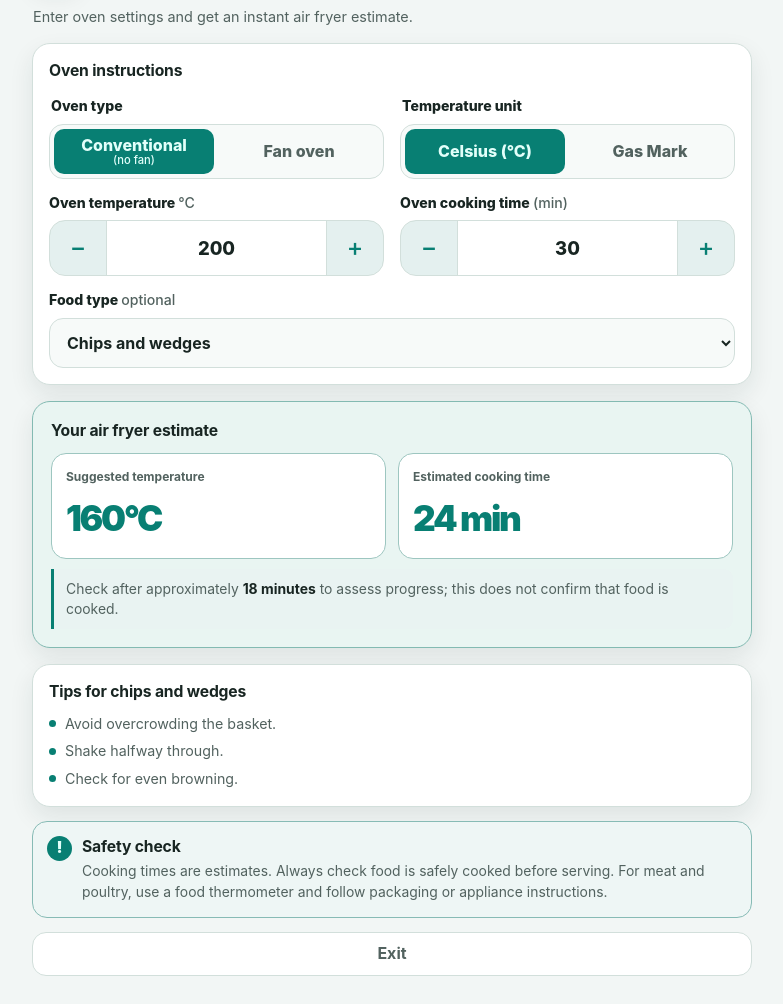
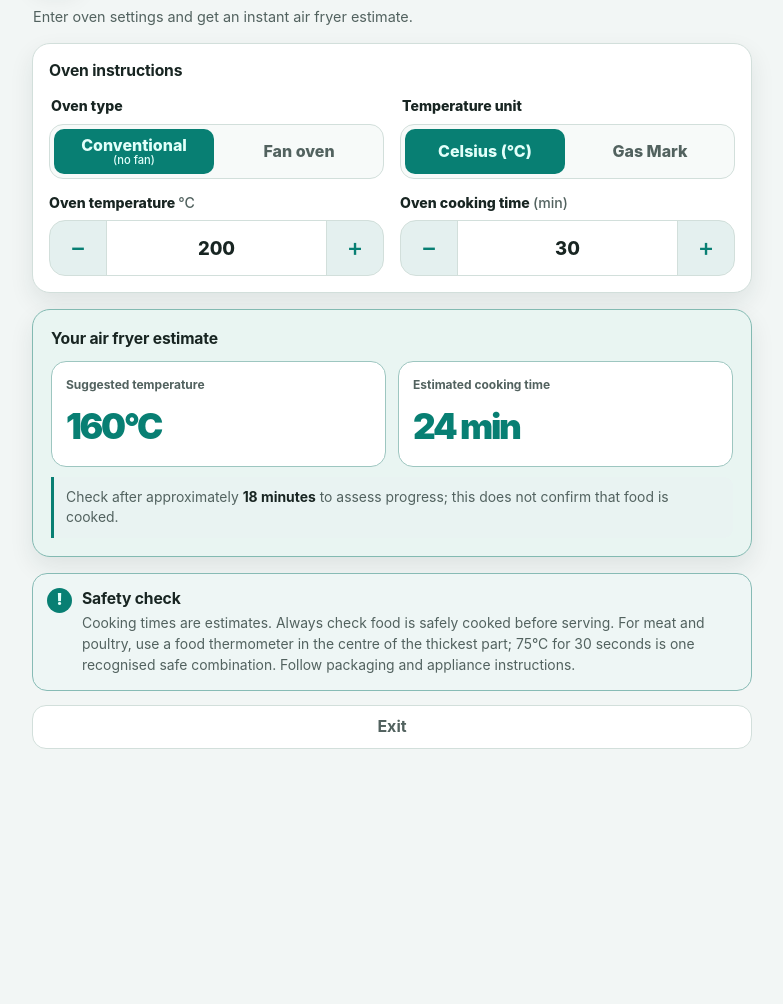
Before and after one commit to tamlnkltr0-bot/EZ-Fry, a plain HTML site: page index.html in a window 1280 px wide. Shown: the part 93-1097 px from the top of the page, without its empty margins (248-1031 px from the left). After the commit the page ends 870 px from the top, so only its background shows below. Drawn offline with Linux system fonts and the light colour scheme.

Commit message:
Remove food type selector and tips panel

```diff
--- a/app.js
+++ b/app.js
@@ -2,7 +2,6 @@
   "use strict";
 
   const calc = window.AirFryerCalc;
-  const foodTips = calc.FOOD_TIPS;
   const state = {
     ovenType: "conventional",
     unit: "celsius",
@@ -13,7 +12,6 @@
   };
   const temperature = document.querySelector("#temperature");
   const time = document.querySelector("#time");
-  const food = document.querySelector("#food");
   const temperatureUnit = document.querySelector("#temperature-unit");
   const temperatureHelp = document.querySelector("#temperature-help");
   const message = document.querySelector("#validation-message");
@@ -21,8 +19,6 @@
   const checkReminder = document.querySelector("#check-reminder");
   const resultTemperature = document.querySelector("#result-temperature");
   const resultTime = document.querySelector("#result-time");
-  const foodName = document.querySelector("#food-name");
-  const tipsList = document.querySelector("#tips-list");
   const themeToggle = document.querySelector("#theme-toggle");
   const exitButton = document.querySelector("#exit-button");
   const themeColorMeta = document.querySelector('meta[name="theme-color"]');
@@ -33,16 +29,6 @@
 
   function formatNumber(value) {
     return Number.isInteger(value) ? String(value) : String(value).replace(/\.0$/, "");
-  }
-
-  function renderTips() {
-    const details = foodTips[food.value];
-    foodName.textContent = details.name;
-    tipsList.replaceChildren(...details.tips.map((tip) => {
-      const item = document.createElement("li");
-      item.textContent = tip;
-      return item;
-    }));
   }
 
   function updateButtons(group, key, selected) {
@@ -190,7 +176,6 @@
     updateResults();
   });
   time.addEventListener("input", updateResults);
-  food.addEventListener("change", renderTips);
   themeToggle.addEventListener("click", () => applyTheme(document.documentElement.dataset.theme === "dark" ? "light" : "dark", true));
   exitButton.addEventListener("click", exitApp);
 
@@ -198,6 +183,5 @@
   try { storedTheme = localStorage.getItem("airFryerTheme"); } catch (error) { /* Storage unavailable; fall back to device preference. */ }
   applyTheme(storedTheme || (window.matchMedia("(prefers-color-scheme: light)").matches ? "light" : "dark"), false);
   configureTemperatureInput();
-  renderTips();
   updateResults();
 })();
--- a/calculation.js
+++ b/calculation.js
@@ -18,16 +18,6 @@
   const AIR_FRY_MIN = 80;
   const AIR_FRY_MAX = 240;
   const EPSILON = 0.000001;
-
-  const FOOD_TIPS = Object.freeze({
-    chips: Object.freeze({ name: "chips and wedges", tips: Object.freeze(["Avoid overcrowding the basket.", "Shake halfway through.", "Check for even browning."]) }),
-    chicken: Object.freeze({ name: "chicken pieces", tips: Object.freeze(["Turn halfway through where appropriate.", "Use a food thermometer; 75°C for 30 seconds is one recognised safe combination.", "Allow appropriate resting time."]) }),
-    fish: Object.freeze({ name: "fish and fillets", tips: Object.freeze(["Check thicker portions carefully.", "Avoid overcrowding.", "Handle delicate fillets carefully when turning."]) }),
-    vegetables: Object.freeze({ name: "roast vegetables", tips: Object.freeze(["Cut pieces to similar sizes.", "Shake or turn during cooking.", "Avoid overcrowding."]) }),
-    frozen: Object.freeze({ name: "frozen oven food", tips: Object.freeze(["Check packaging for specific air fryer instructions.", "Cook from frozen only where appropriate.", "Check the centre is properly cooked."]) }),
-    baking: Object.freeze({ name: "baking and cakes", tips: Object.freeze(["Use suitable air fryer-safe bakeware.", "Check the centre for doneness.", "Avoid overfilling."]) }),
-    other: Object.freeze({ name: "this food", tips: Object.freeze(["Check food regularly.", "Turn or shake where appropriate.", "Confirm food is properly cooked."]) })
-  });
 
   function strictNumber(value) {
     if (value === "" || value === null || value === undefined || (typeof value === "string" && value.trim() === "")) return null;
@@ -118,7 +108,7 @@
   }
 
   const api = {
-    GAS_MARKS, GAS_VALUES, FOOD_TIPS, CELSIUS_MIN, CELSIUS_MAX, MINUTES_MIN, MINUTES_MAX,
+    GAS_MARKS, GAS_VALUES, CELSIUS_MIN, CELSIUS_MAX, MINUTES_MIN, MINUTES_MAX,
     gasToCelsius, celsiusToNearestGas, nextGasMark, toGasDisplay, fromGasDisplay, validateCelsius, validateGasMark,
     validateMinutes, roundHalfUp, roundToTen, convert
   };
--- a/index.html
+++ b/index.html
@@ -28,11 +28,9 @@
         <div class="input-group temperature-control"><label for="temperature">Oven temperature <span id="temperature-unit">°C</span></label><div class="stepper"><button type="button" class="step-button" data-step="temperature" data-direction="-1" aria-label="Decrease oven temperature">−</button><input id="temperature" name="temperature" inputmode="numeric" autocomplete="off" type="number" min="50" max="300" step="1" value="200" aria-describedby="temperature-help validation-message" /><button type="button" class="step-button" data-step="temperature" data-direction="1" aria-label="Increase oven temperature">+</button></div></div>
         <div class="input-group time-control"><label for="time">Oven cooking time <span>(min)</span></label><div class="stepper"><button type="button" class="step-button" data-step="time" data-direction="-1" aria-label="Decrease cooking time">−</button><input id="time" name="time" inputmode="decimal" min="1" max="600" autocomplete="off" type="number" step="any" value="30" aria-describedby="validation-message" /><button type="button" class="step-button" data-step="time" data-direction="1" aria-label="Increase cooking time">+</button></div></div>
         <p class="field-help gas-help" id="temperature-help" hidden>Gas Mark accepts common whole and half marks from ½ to 9.</p>
-        <div class="input-group food-control"><label for="food">Food type <span>optional</span></label><select id="food" name="food"><option value="chips">Chips and wedges</option><option value="chicken">Chicken pieces</option><option value="fish">Fish and fillets</option><option value="vegetables">Roast vegetables</option><option value="frozen">Frozen oven food</option><option value="baking">Baking and cakes</option><option value="other">Something else</option></select></div>
       </section>
       <section class="results" aria-labelledby="results-heading"><div class="section-heading"><h2 id="results-heading">Your air fryer estimate</h2></div><p class="validation-message" id="validation-message" role="status"></p><div class="result-grid" id="result-grid" aria-live="polite" aria-atomic="true"><article class="result-card"><p>Suggested temperature</p><output id="result-temperature" for="temperature time">160°C</output></article><article class="result-card"><p>Estimated cooking time</p><output id="result-time" for="temperature time">24 min</output></article></div><p class="check-reminder" id="check-reminder">Check after approximately <strong>18 minutes</strong> to assess progress; this does not confirm that food is cooked.</p></section>
-      <section class="panel tips-panel" aria-labelledby="tips-heading" aria-live="polite"><div class="section-heading"><h2 id="tips-heading">Tips for <span id="food-name">chips and wedges</span></h2></div><ul id="tips-list"></ul></section>
-      <aside class="safety-notice" aria-labelledby="safety-heading"><div class="safety-icon" aria-hidden="true">!</div><div><h2 id="safety-heading">Safety check</h2><p>Cooking times are estimates. Always check food is safely cooked before serving. For meat and poultry, use a food thermometer and follow packaging or appliance instructions.</p></div></aside>
+      <aside class="safety-notice" aria-labelledby="safety-heading"><div class="safety-icon" aria-hidden="true">!</div><div><h2 id="safety-heading">Safety check</h2><p>Cooking times are estimates. Always check food is safely cooked before serving. For meat and poultry, use a food thermometer in the centre of the thickest part; 75°C for 30 seconds is one recognised safe combination. Follow packaging and appliance instructions.</p></div></aside>
       <button class="exit-button" id="exit-button" type="button" aria-label="Exit the app">Exit</button>
     </main>
     <script src="calculation.js"></script><script src="app.js"></script>
--- a/styles.css
+++ b/styles.css
@@ -81,10 +81,6 @@ select { width: 100%; min-height: 50px; padding: 0 13px; appearance: auto; color
 .validation-message:empty { display: none; }
 .result-grid[hidden], .check-reminder[hidden] { display: none; }
 
-.tips-panel { margin-top: 4px; }
-.tips-panel ul { display: grid; gap: 7px; padding: 0; margin: 0; list-style: none; }
-.tips-panel li { display: flex; gap: 9px; color: var(--muted); font-size: .89rem; }
-.tips-panel li::before { content: ""; width: 7px; height: 7px; flex: 0 0 7px; margin-top: .45em; background: var(--accent); border-radius: 50%; }
 .safety-notice { display: grid; grid-template-columns: auto 1fr; gap: 10px; padding: 14px; margin-top: 14px; border: 1px solid color-mix(in srgb, var(--accent) 37%, var(--line)); border-radius: 15px; background: color-mix(in srgb, var(--accent) 7%, var(--panel)); }
 .safety-icon { width: 25px; height: 25px; display: grid; place-items: center; border-radius: 50%; color: var(--accent-ink); background: var(--accent); font-weight: 900; }
 .safety-notice h2 { margin-bottom: 3px; }
@@ -94,7 +90,7 @@ select { width: 100%; min-height: 50px; padding: 0 13px; appearance: auto; color
 
 @media (min-width: 620px) {
   .controls-panel { grid-template-columns: 1fr 1fr; column-gap: 16px; align-items: start; }
-  .controls-panel > h2, .food-control, .gas-help { grid-column: 1 / -1; }
+  .controls-panel > h2, .gas-help { grid-column: 1 / -1; }
   .controls-panel fieldset { grid-column: auto; }
   .temperature-control { grid-column: 1; grid-row: 3; }
   .time-control { grid-column: 2; grid-row: 3; }
@@ -124,9 +120,6 @@ select { width: 100%; min-height: 50px; padding: 0 13px; appearance: auto; color
   .result-card { min-height: 94px; padding: 11px; border-radius: 13px; }
   .result-card output { font-size: clamp(1.45rem, 8.4vw, 2rem); }
   .check-reminder { margin-top: 8px; padding: 8px 10px; font-size: .84rem; }
-  .tips-panel { margin-top: 0; }
-  .tips-panel ul { gap: 5px; }
-  .tips-panel li { font-size: .86rem; }
   .safety-notice { gap: 8px; padding: 12px; margin-top: 12px; border-radius: 14px; }
   .safety-notice p { font-size: .84rem; line-height: 1.45; }
 }
```
Also changed, not shown: tests.js (+3 -9 lines), 2 other files.
